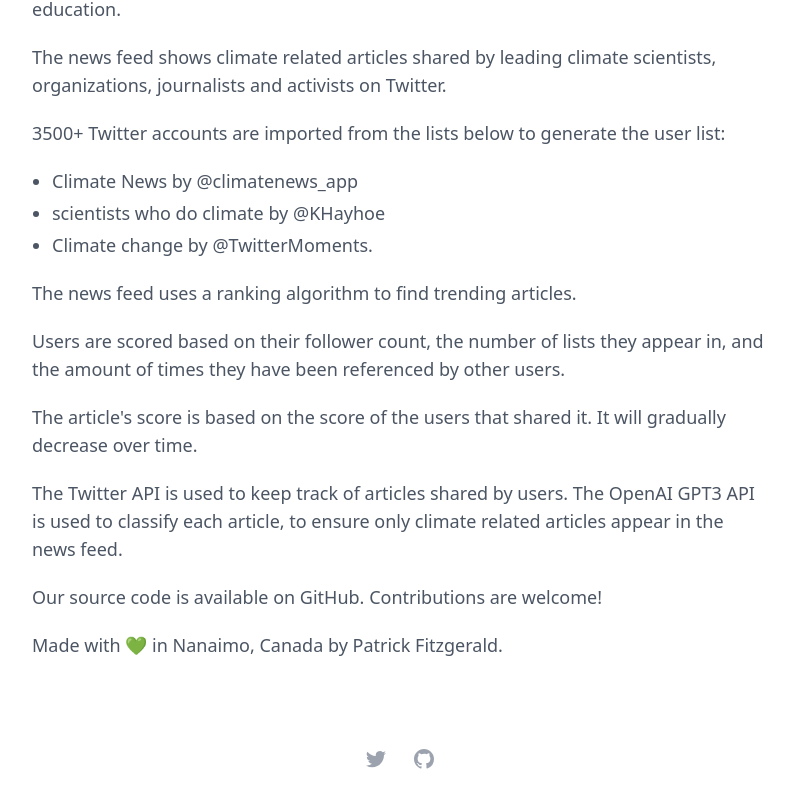
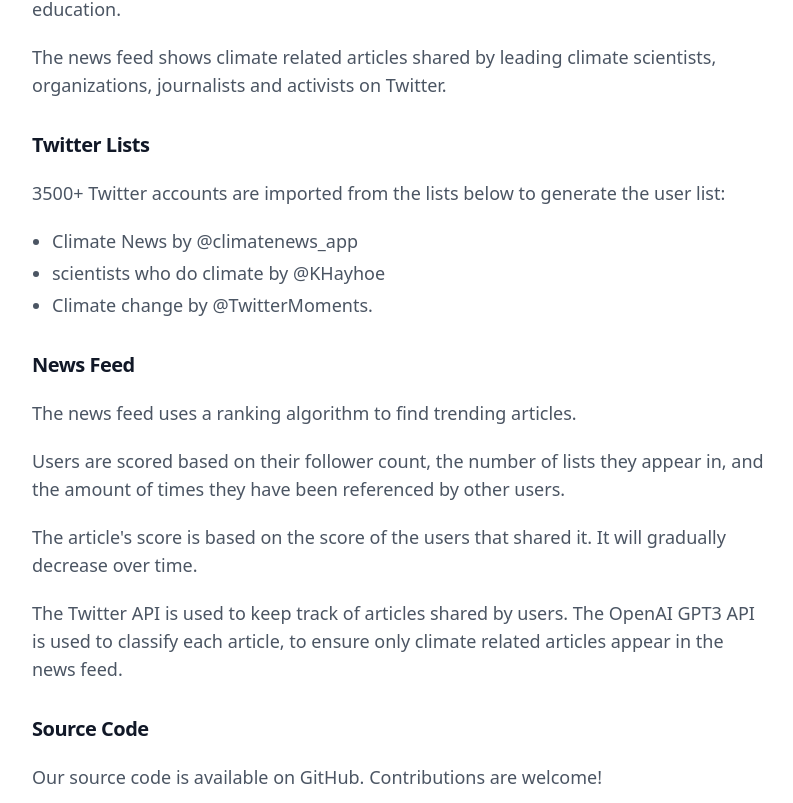
Before and after one commit to neonflux-io/Solana-Puff-Dog-NFT, a Next.js app in the folder web/: page /about in a window 1280 px wide. Shown: the part 217-1020 px from the top of the page, without its empty margins (240-1033 px from the left). Built offline with nearby package versions, Linux system fonts and the light colour scheme.

Commit message:
Updating about content

```diff
--- a/web/components/feature/about_content.tsx
+++ b/web/components/feature/about_content.tsx
@@ -25,6 +25,9 @@ export default function AboutContent() {
               Twitter.
             </p>
 
+          <p className="mt-8 text-xl font-extrabold tracking-tight text-gray-900">
+            Twitter Lists
+          </p>
             <p className="mx-auto mt-5  text-lg text-gray-600">
               3500+ Twitter accounts are imported from the lists below to
               generate the user list:
@@ -77,7 +80,9 @@ export default function AboutContent() {
                 .
               </li>
             </ul>
-
+            <p className="mt-8 text-xl font-extrabold tracking-tight text-gray-900">
+            News Feed
+          </p>
             <p className="mx-auto mt-5  text-lg text-gray-600">
               The news feed uses a ranking algorithm to find trending articles.
             </p>
@@ -109,6 +114,9 @@ export default function AboutContent() {
               is used to classify each article, to ensure only climate related
               articles appear in the news feed.
             </p>
+            <p className="mt-8 text-xl font-extrabold tracking-tight text-gray-900">
+            Source Code
+          </p>
             <p className="mx-auto mt-5 text-lg text-gray-600">
               Our source code is available on{" "}
               <Link
@@ -120,9 +128,9 @@ export default function AboutContent() {
               {". "}
               Contributions are welcome!
             </p>
-            {/* <p className="mt-8 text-2xl font-extrabold tracking-tight text-gray-900">
+            <p className="mt-8 text-xl font-extrabold tracking-tight text-gray-900">
             About Us
-          </p> */}
+          </p>
             <p className="mx-auto mt-5  text-lg text-gray-600">
               Made with 💚 in Nanaimo, Canada by{" "}
               <Link
```
